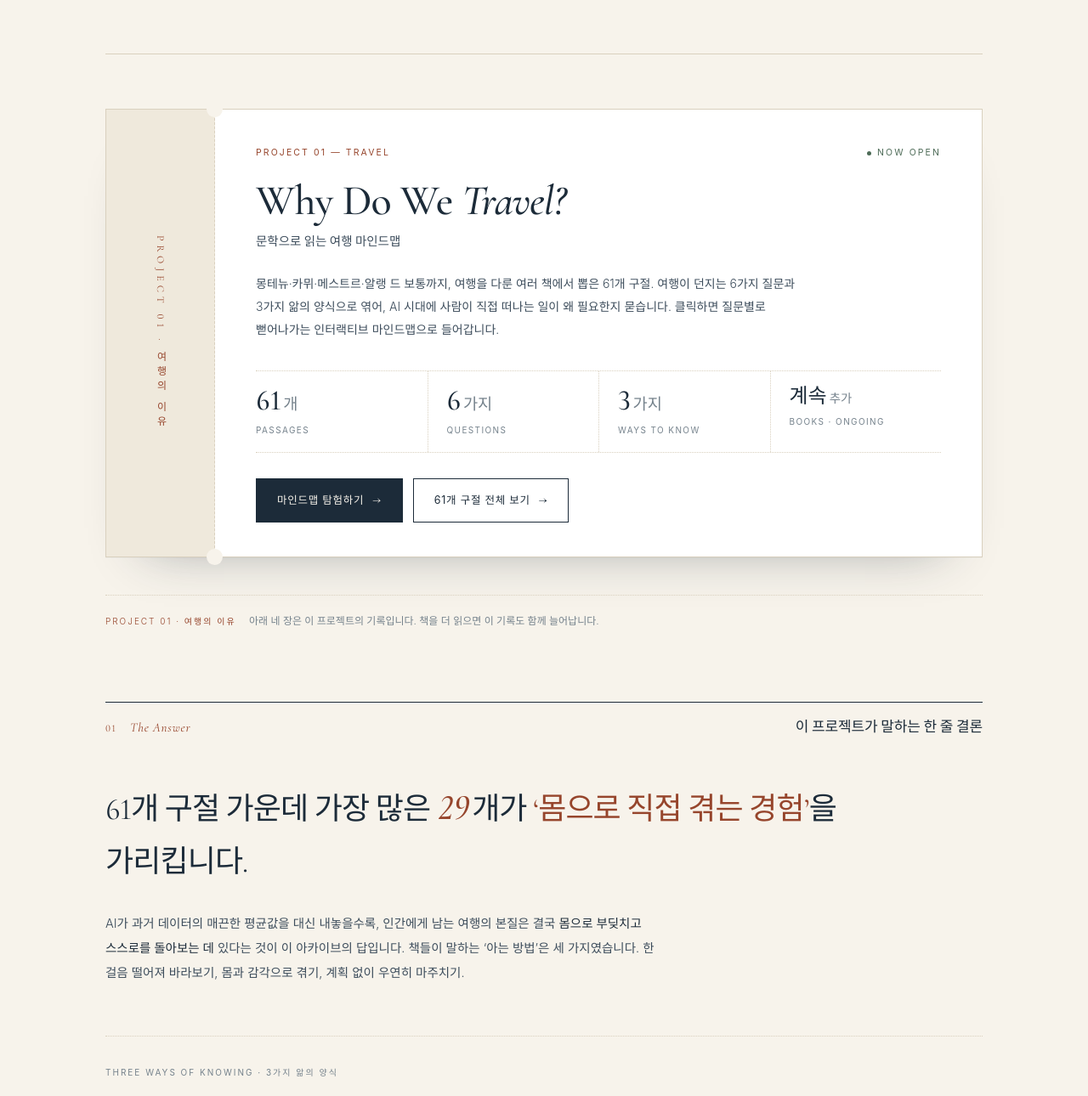
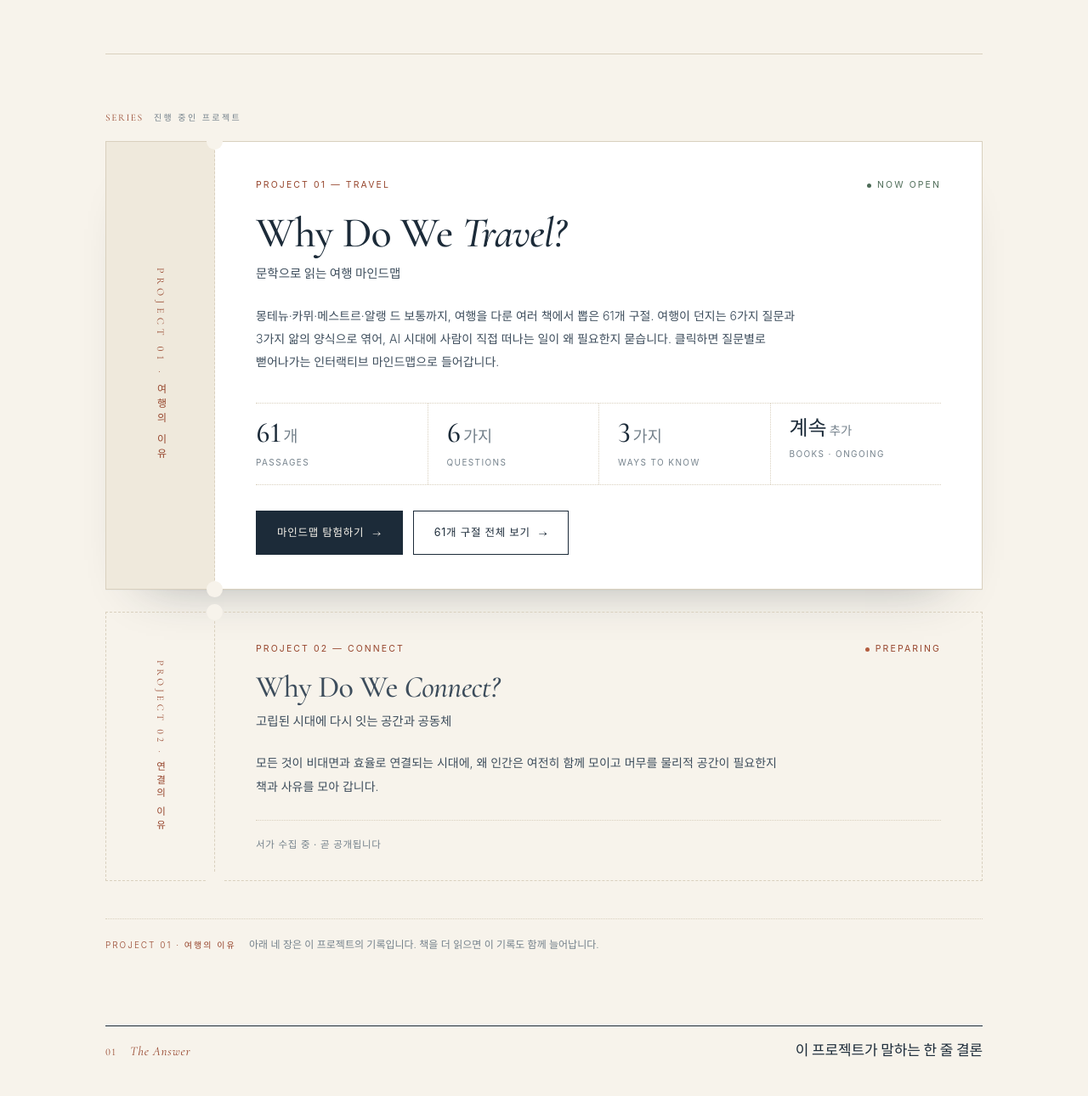
Before and after one commit to hanijidori-cmd/hanijidori-cmd.github.io, a plain HTML site: page index.html in a window 1280 px wide. Shown: the part 530-1820 px from the top of the page at 85% size. Drawn offline with nearby package versions, Linux system fonts and the light colour scheme; a web font is replaced by a local one.

Commit message:
Add Project 02 frame (Why Do We Connect?) to the series area

```diff
--- a/index.html
+++ b/index.html
@@ -179,6 +179,32 @@
   .btn:hover .ar{ transform:translateX(3px); }
   .btn.primary{ background:var(--navy); color:var(--sand); }
   .btn.primary:hover{ background:var(--clay); border-color:var(--clay); }
+
+  /* ---------- series ---------- */
+  .series-label{
+    display:flex; align-items:baseline; gap:12px;
+    margin:0 0 18px;
+    font-size:10px; letter-spacing:.24em; text-transform:uppercase; color:var(--navy-3);
+  }
+  .series-label span{
+    font-family:var(--display); font-size:11.5px; letter-spacing:.14em; color:var(--clay-d);
+  }
+  .ticket-next{
+    margin-top:26px; background:transparent; border:1px dashed var(--hair);
+    box-shadow:none;
+  }
+  .ticket-next .stub{ background:transparent; }
+  .ticket-next .stub p{ font-size:11.5px; letter-spacing:.34em; }
+  .ticket-next .ticket-main{ padding:34px 48px 32px; }
+  .ticket-next h2{
+    font-size:clamp(25px,3.2vw,36px); margin:16px 0 8px; color:var(--navy-2);
+  }
+  .status.is-prep{ color:var(--clay-d); }
+  .status.is-prep::before{ background:var(--clay); }
+  .ticket-soon{
+    margin:26px 0 0; padding-top:18px; border-top:1px dotted var(--hair);
+    font-size:11.5px; letter-spacing:.06em; color:var(--navy-3);
+  }
 
   /* ---------- section frame ---------- */
   .sec{ padding:84px 0 0; }
@@ -476,6 +502,7 @@
   </header>
 
   <div class="ticket-wrap">
+    <p class="series-label"><span>Series</span>진행 중인 프로젝트</p>
     <article class="ticket">
       <div class="stub">
         <p>Project 01 · 여행의 이유</p>
@@ -502,6 +529,25 @@
           <a class="btn primary" href="https://hanijidori-cmd.github.io/travel-mindmap/">마인드맵 탐험하기 <span class="ar">→</span></a>
           <a class="btn" href="https://hanijidori-cmd.github.io/travel-mindmap/#index">61개 구절 전체 보기 <span class="ar">→</span></a>
         </div>
+      </div>
+    </article>
+
+    <article class="ticket ticket-next">
+      <div class="stub">
+        <p>Project 02 · 연결의 이유</p>
+      </div>
+      <div class="ticket-main">
+        <div class="ticket-top">
+          <span class="proj">Project 02 — Connect</span>
+          <span class="status is-prep">Preparing</span>
+        </div>
+        <h2>Why Do We <span>Connect?</span></h2>
+        <p class="ticket-sub">고립된 시대에 다시 잇는 공간과 공동체</p>
+        <p class="ticket-desc">
+          모든 것이 비대면과 효율로 연결되는 시대에, 왜 인간은 여전히 함께 모이고 머무를
+          물리적 공간이 필요한지 책과 사유를 모아 갑니다.
+        </p>
+        <p class="ticket-soon">서가 수집 중 · 곧 공개됩니다</p>
       </div>
     </article>
   </div>
@@ -795,7 +841,7 @@
 
   <div class="next-proj">
     <p class="np-kicker">Next Project · Coming Soon</p>
-    <p class="np-text">Project 02 · 다음 질문의 서가는 계속 이어집니다</p>
+    <p class="np-text">Project 03 · 다음 질문의 서가는 계속 이어집니다</p>
   </div>
 
   <footer>
```
Also changed, not shown: 1 other file.
